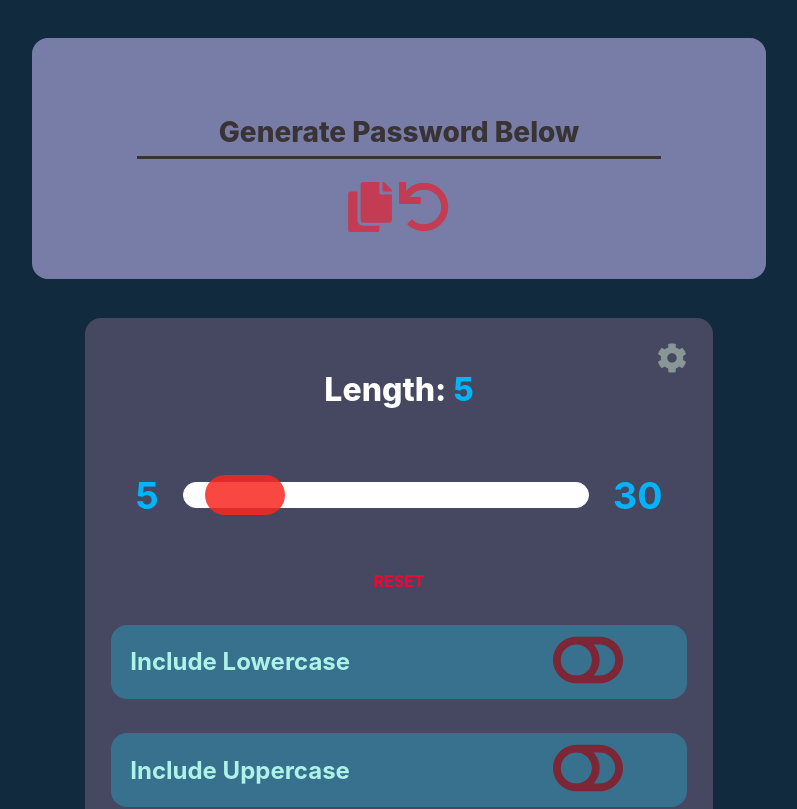
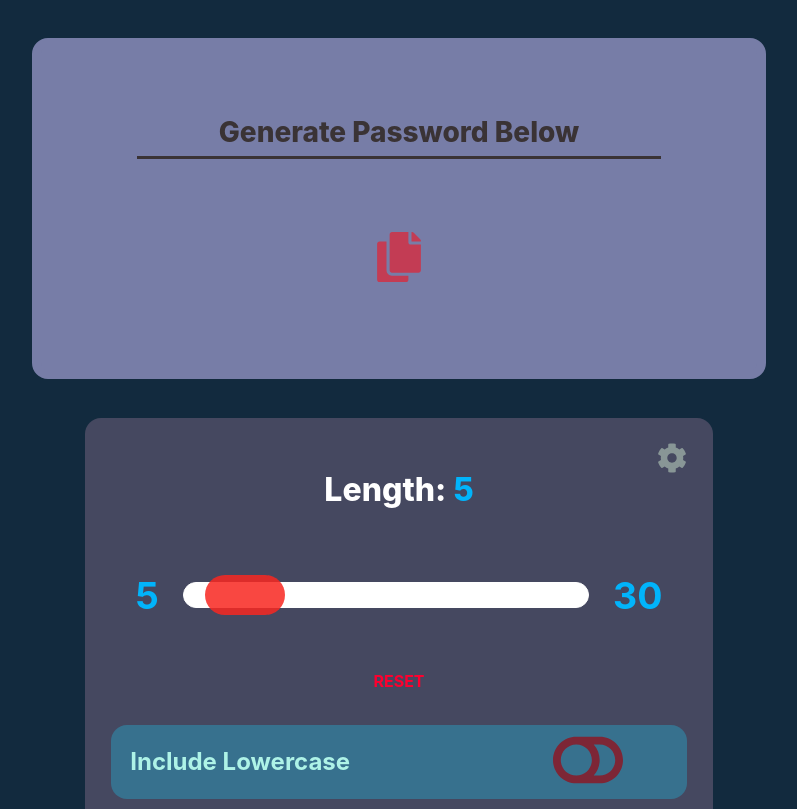
Before and after one commit to CodyMurr/random-password-generator, a React (Create React App) app: page / in a window 1280 px wide. Shown: the top 809 px of the page, without its empty margins (241-1038 px from the left). Built offline with nearby package versions, Linux system fonts and the light colour scheme.

Commit message:
add clipboard copy function

```diff
--- a/src/App.css
+++ b/src/App.css
@@ -47,3 +47,28 @@ html {
   width: 80%;
   text-align: center;
 }
+
+.App .icons {
+  position: relative;
+  width: 150px;
+  height: 150px;
+  align-items: center;
+  justify-content: center;
+}
+
+.App .icons p {
+  position: absolute;
+  color: #122a3e;
+  font-weight: 700;
+  font-size: 1em;
+}
+
+.copied {
+  transform: scale(2);
+  opacity: 0;
+  transition: all .7s;
+}
+
+.App .copy-ico {
+  cursor: pointer;
+}
--- a/src/App.js
+++ b/src/App.js
@@ -1,26 +1,49 @@
 import './App.css';
 import { generate } from './utilities/generator';
+import { copyPW } from './utilities/helper';
 import { useState } from 'react';
 import { FaCopy, FaUndo } from 'react-icons/fa';
 import PasswordForm from './components/PasswordForm/PasswordForm';
 
 export default function App() {
 	const [result, setResult] = useState(null);
+	const [clipboard, setClipboard] = useState({
+		text: '',
+		result: '',
+	});
 
 	function getPassword(arr, len) {
 		const pw = generate(arr, len);
 		setResult(pw);
 	}
+
+	function copy() {
+		if (result) {
+			copyPW(result, setClipboard);
+		} else {
+			return;
+		}
+
+		console.log(clipboard);
+	}
 	return (
 		<div className='App flex col'>
 			<section className='output flex col'>
 				<h1>{result ? result : 'Generate Password Below'}</h1>
-				<section className='flex icons'>
+				<section className='flex col icons'>
 					{/* implement clipboard functionality */}
-					<FaCopy size={50} color='#C33C54' />
-					&nbsp;
-					<FaUndo size={50} color='#C33C54' />
-					&nbsp;
+					<FaCopy
+						className='copy-ico'
+						size={50}
+						color='#C33C54'
+						onClick={copy}
+					/>
+					<p className={clipboard.result === 'Copied!' && 'copied'}>
+						{clipboard.result}
+					</p>
+					{/* &nbsp; */}
+					{/* <FaUndo size={50} color='#C33C54' />
+					&nbsp; */}
 				</section>
 			</section>
 			<section className='form-container flex'>
--- a/src/utilities/helper.js
+++ b/src/utilities/helper.js
@@ -1,3 +1,17 @@
 export function capitalize(str) {
-  return str.slice(0, 1)[0].toUpperCase().concat(str.slice(1));
+	return str.slice(0, 1)[0].toUpperCase().concat(str.slice(1));
 }
+
+export function copyPW(val, cb) {
+	try {
+		navigator.clipboard.writeText(val);
+		cb({
+			text: val,
+			result: 'Copied!',
+		});
+	} catch (err) {
+		cb({
+			result: 'Copy Failed',
+		});
+	}
+}
```
